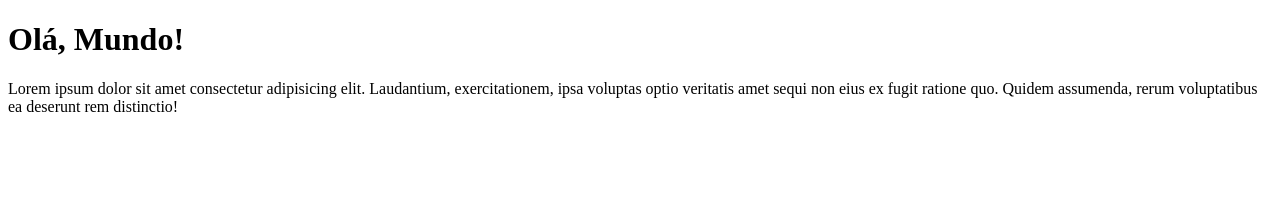
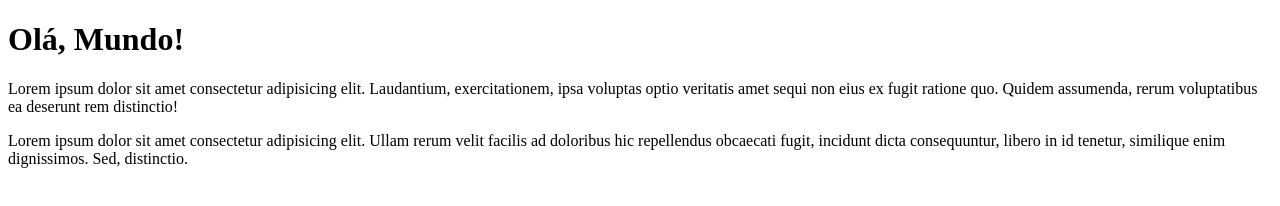
Before and after one commit to jaques-l/Ola-Mundo, a plain HTML site: page site-exemplo/index.html in a window 1280 px wide. Drawn offline with Linux system fonts and the light colour scheme.

Commit message:
adicionei um paragrafo

```diff
--- a/site-exemplo/index.html
+++ b/site-exemplo/index.html
@@ -9,5 +9,6 @@
 <body>
     <h1>Olá, Mundo!</h1>
     <p>Lorem ipsum dolor sit amet consectetur adipisicing elit. Laudantium, exercitationem, ipsa voluptas optio veritatis amet sequi non eius ex fugit ratione quo. Quidem assumenda, rerum voluptatibus ea deserunt rem distinctio!</p>
+    <p>Lorem ipsum dolor sit amet consectetur adipisicing elit. Ullam rerum velit facilis ad doloribus hic repellendus obcaecati fugit, incidunt dicta consequuntur, libero in id tenetur, similique enim dignissimos. Sed, distinctio.</p>
 </body>
 </html>
```
